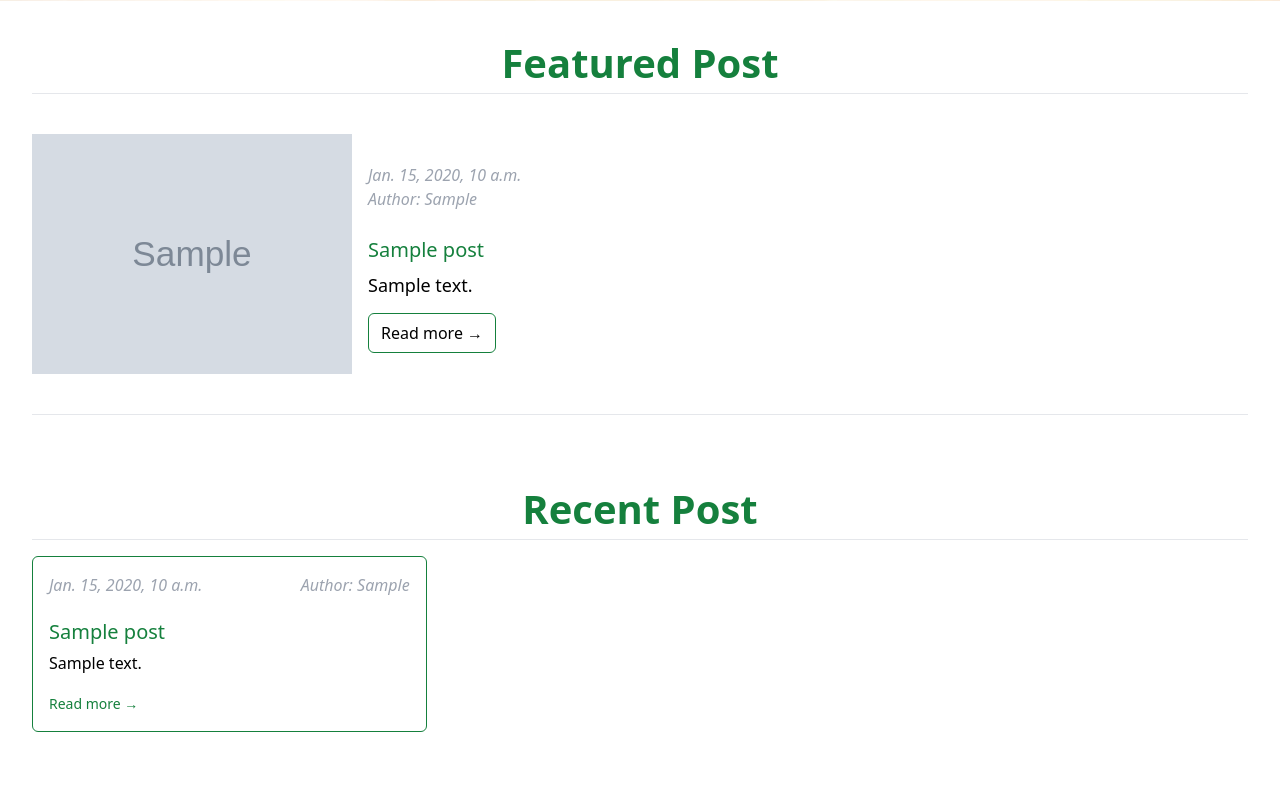
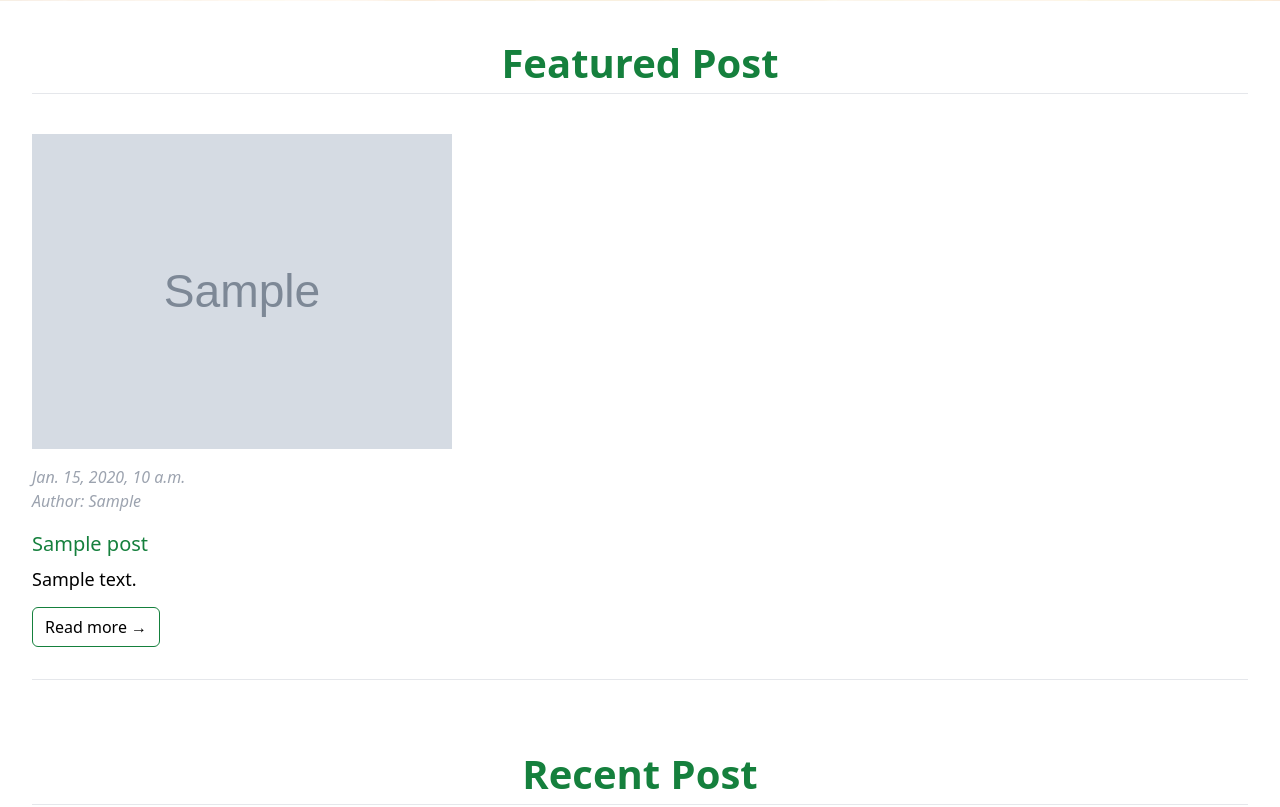
Before and after one commit to Emmadegreat/djangoblogapp, a Django app: template blogapp/templates/home.html in a window 1280 px wide. Shown: the part 911-1718 px from the top of the page. Run offline with Django 5.2, Linux system fonts and the light colour scheme; the template is opened without the code that fills it: most values are stand-ins (such as "Sample title", 1, 10 or a date in 2020); grey boxes marked "Sample" are stand-in pictures.

Commit message:
committed

```diff
--- a/blogapp/templates/home.html
+++ b/blogapp/templates/home.html
@@ -42,15 +42,15 @@
                     <div class="md:flex-row flex-col flex items-center justify-between">
                         {% for post in featured_post %}
 
-                        <div class="card my-4 md:my-2 md:flex-row flex-col flex basis-[48%] items-center py-8">
+                        <div class="card my-4 md:my-2 flex-col flex basis-[48%] py-8">
 
-                            <img class="h-auto max-w-[320px]" src="{{ post.blog_image.url }}" alt="featured image" />
-                            <div class="card-body ml-4">
-                                <div class="flex flex-col italic text-gray-400">
+                            <img class="h-auto max-w-[420px]" src="{{ post.blog_image.url }}" alt="featured image" />
+                            <div class="card-body">
+                                <div class="flex flex-col italic text-gray-400 mt-4">
                                     <span>{{post.created_at}}</span>
                                     <span class="text-[16px] italic"> Author:  {{post.author.first_name}}</span>
                                 </div>
-                                <h2 class="card-title text-green-700 font-medium mt-4 text-[20px] py-2">{{post.title}}</h2>
+                                <h2 class="card-title text-green-700 font-medium mt-2 text-[20px] py-2">{{post.title}}</h2>
                                 <p class="text-[18px] leading-6 mb-6">{{post.short_description | truncatewords:20}}</p>
                                 <a class="py-2 px-3 rounded-md border-[1px] border-green-700" href="{% url 'single_blog' slug=post.slug %}">Read more →</a>
                             </div>
--- a/static/css/main.css
+++ b/static/css/main.css
@@ -737,6 +737,10 @@ video {
   margin-bottom: 32px;
 }
 
+.mt-2 {
+  margin-top: 0.5rem;
+}
+
 .block {
   display: block;
 }
@@ -831,6 +835,10 @@ video {
 
 .max-w-\[500px\] {
   max-width: 500px;
+}
+
+.max-w-\[420px\] {
+  max-width: 420px;
 }
 
 .flex-grow {
@@ -1154,6 +1162,10 @@ video {
   padding-top: 2rem;
 }
 
+.pt-4 {
+  padding-top: 1rem;
+}
+
 .text-left {
   text-align: left;
 }
```
